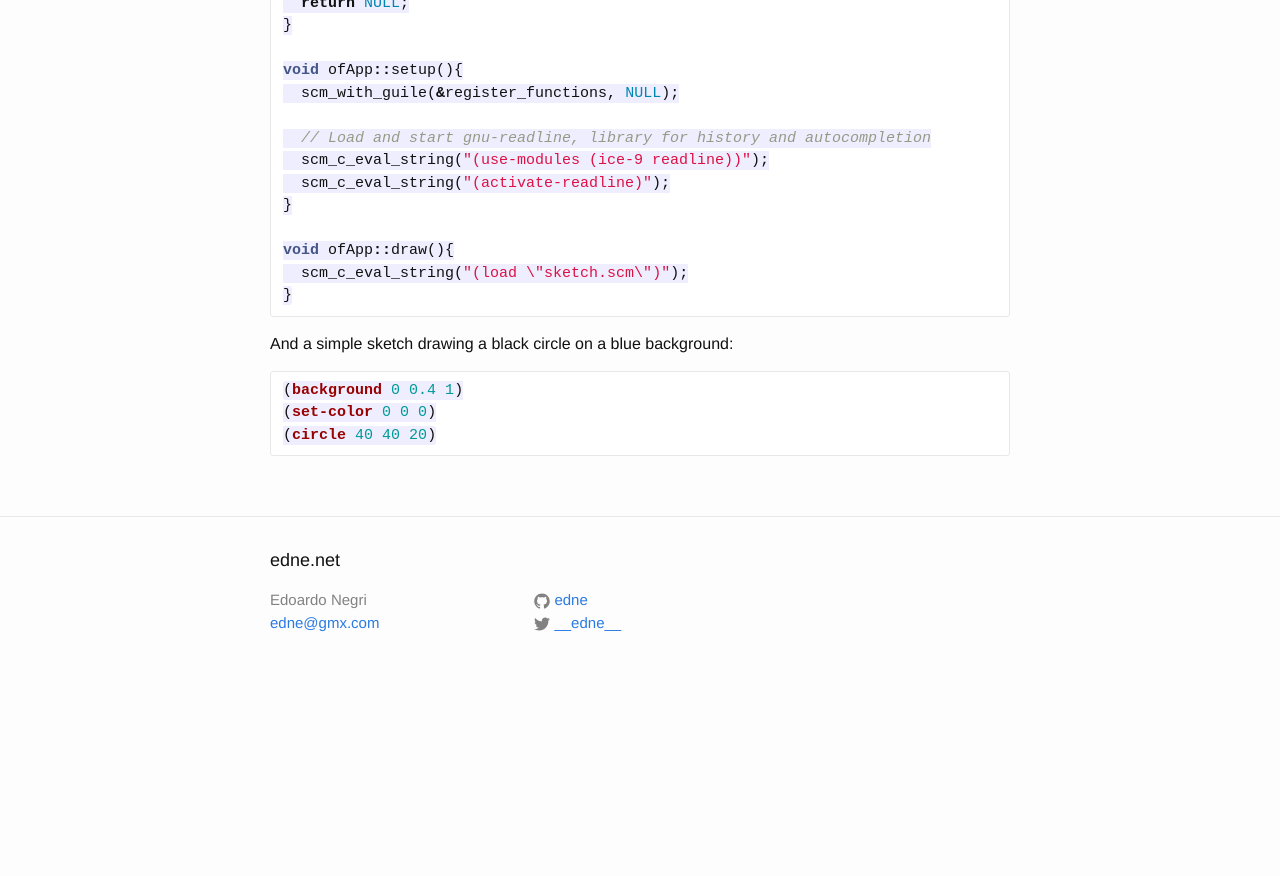
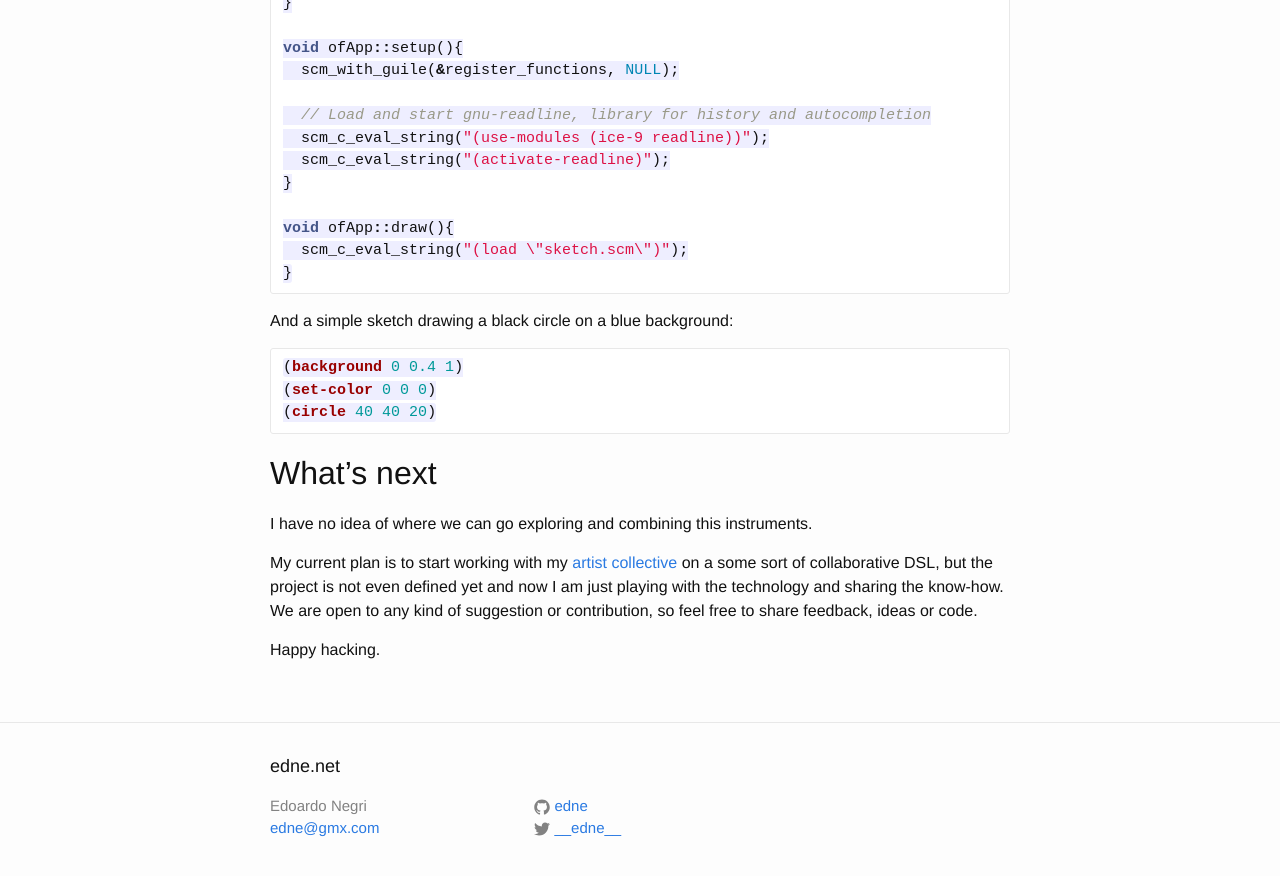
Before and after one commit to edne/edne.github.io, a Jekyll site: the page built from _posts/2016-11-03-scheme-of.md, in a window 1280 px wide and 900 px high, scrolled down 6443 px. Shown: the top 876 px of the window. Built offline with Jekyll 4.4.1, drawn with Linux system fonts in a browser that asks for light colours; comment, search, counter and statistics services are not loaded; before the commit the page ends 7137 px from its top, so only the background shows below that; some of the changed text lies outside the part shown.

Commit message:
Conclusion

````diff
--- a/_posts/2016-11-03-scheme-of.md
+++ b/_posts/2016-11-03-scheme-of.md
@@ -219,7 +219,6 @@ void ReplThread::threadedFunction(){
   scm_shell(0, NULL);
 }
 
-//--------------------------------------------------------------
 void ofApp::setup(){
   replThread.startThread();
 }
@@ -275,7 +274,7 @@ workaround: we can avoid completely the need of a second thread.
 Now we are writing commands in a "live shell" but we can also write
 a sketch file and ask OF to reload it every time is changed.
 
-The fastest (but inelegant) solution is put a `sketch.scm` file in the
+The easiest (but inelegant) solution is to put a `sketch.scm` file in the
 `bin/` folder and reload it each frame:
 
 ```cpp
@@ -343,3 +342,16 @@ And a simple sketch drawing a black circle on a blue background:
 (set-color 0 0 0)
 (circle 40 40 20)
 ```
+
+## What's next
+I have no idea of where we can go exploring and combining this
+instruments.
+
+My current plan is to start working with
+my [artist collective](http://www.codiceinutile.org/) on a some sort
+of collaborative DSL, but the project is not even defined yet and now
+I am just playing with the technology and sharing the know-how.  We
+are open to any kind of suggestion or contribution, so feel free to
+share feedback, ideas or code.
+
+Happy hacking.
````
